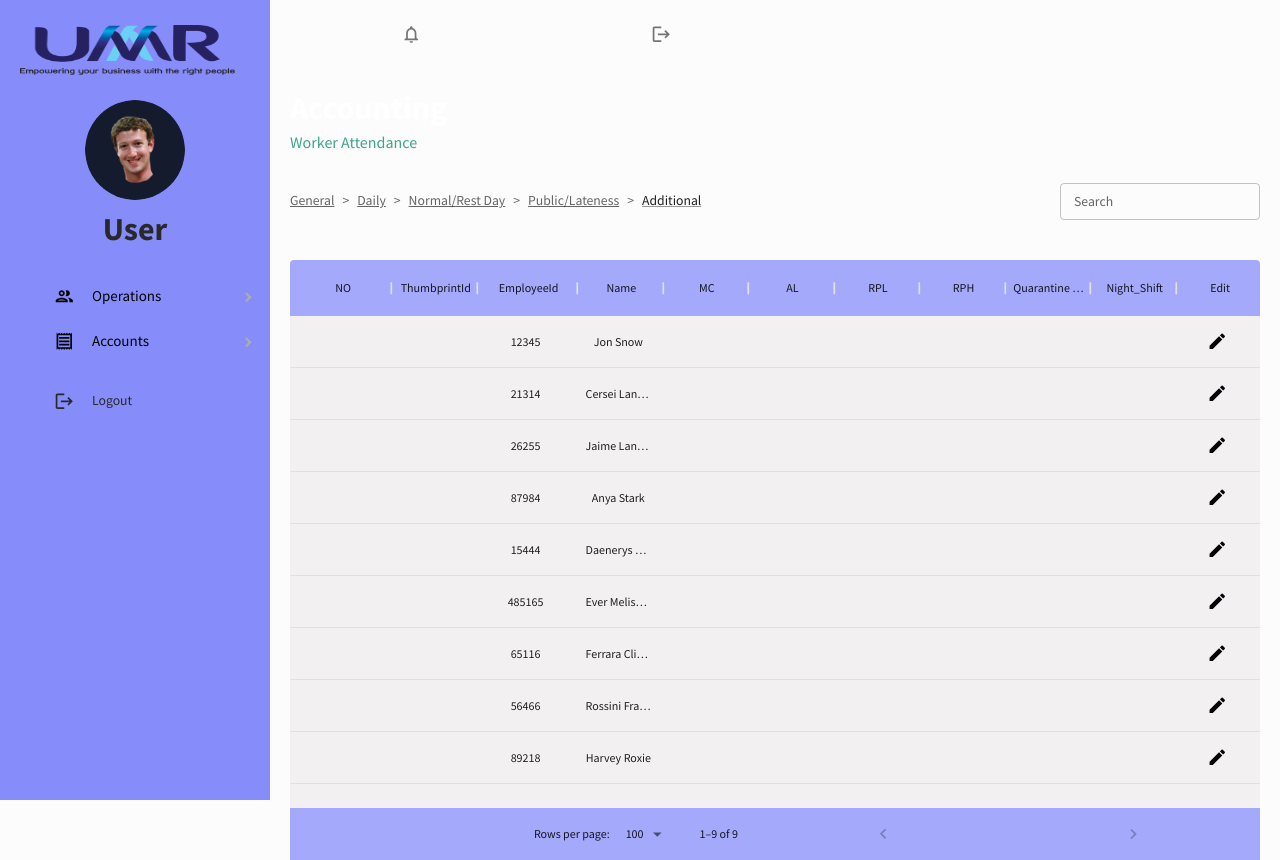
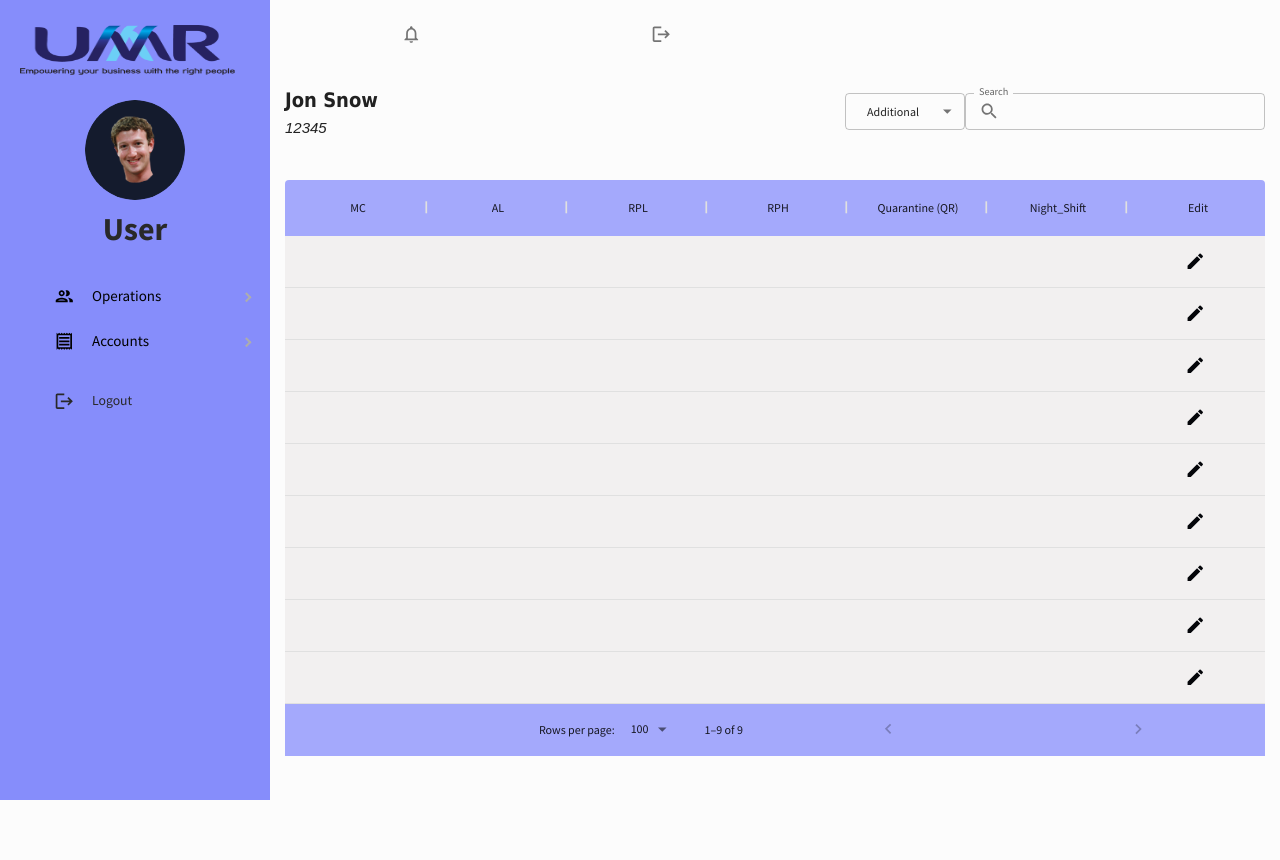
Before and after one commit to syamie9988/UMR-Project, a React (Create React App) app: page /Additional in a window 1280 px wide. After the commit the page ends 800 px from the top, so only its background shows below. Built offline with nearby package versions, Linux system fonts and the light colour scheme.

Commit message:
Additional.jsx

```diff
--- a/src/pages/mainpage/Accounts/Attendance/Additional.jsx
+++ b/src/pages/mainpage/Accounts/Attendance/Additional.jsx
@@ -1,41 +1,18 @@
-import { Box, useTheme, Breadcrumbs, Link, TextField } from "@mui/material";
+import { Box, useTheme, Typography, TextField, InputAdornment, MenuItem, FormControl, Select } from "@mui/material";
 import { DataGrid } from "@mui/x-data-grid";
 import { tokens } from "../../../../components/theme";
 import { mockDataAttendance } from "../../../../data/mockData";
-import Header from "../../../../components/Header";
 import IconButton from "@mui/material/IconButton";
 import EditIcon from "@mui/icons-material/Edit";
+import SearchIcon from "@mui/icons-material/Search";
+import React, { useState } from "react";
+import { Link } from 'react-router-dom';
 
 const Additional = () => {
   const theme = useTheme();
   const colors = tokens(theme.palette.mode);
   const columns = [
-    { field: "no", headerName: "NO" ,headerAlign: "center",
-    align: "center",},
 
-    {
-      field: "ThumbprintId",
-      headerName: "ThumbprintId",
-      flex: 1,
-      headerAlign: "center",
-      align: "center",
-
-    },
-    {
-      field: "EmployeeId",
-      headerName: "EmployeeId",
-      type: "number",
-      headerAlign: "center",
-      align: "center",
-    },
-    {
-      field: "name",
-      headerName: "Name",
-      flex: 1,
-      headerAlign: "center",
-      align: "center",
-
-    },
     {
       field: "MC",
       headerName: "MC",
@@ -93,38 +70,90 @@ const Additional = () => {
     },
   ];
 
+  const [dropdownValue, setDropdownValue] = useState("");
+
+  const handleDropdownChange = (event) => {
+    setDropdownValue(event.target.value);
+  };
+
   return (
-    <Box m="20px">
-      <Header title="Accounting" subtitle="Worker Attendance" />
+    <Box m="15px">
+      <Box
+        display="flex"
+        alignItems="center"
+        justifyContent="space-between"
+        sx={{ mb: "20px" }}
+      >
+
+<Box>
+  <Typography variant="h6" sx={{ fontFamily: 'Tahoma', fontSize: '20px' , fontWeight: 'bold' }}>Jon Snow</Typography>
+  <Typography variant="h6" sx={{ fontFamily: 'Arial', fontSize: '15px', fontStyle : 'italic' }}>12345</Typography>
+</Box>
+
+
+
 <Box display="flex" alignItems="center">
-        <Breadcrumbs separator=">" aria-label="breadcrumb">
-          <Link color="inherit" href="/General">
-            General
+  <FormControl variant="outlined" size="small" sx={{ ml: 1 }}>
+    <Select
+      value={dropdownValue}
+      onChange={handleDropdownChange}
+      displayEmpty
+      inputProps={{ "aria-label": "Select" }}
+      sx={{ minWidth: 120 }} // Set the desired minimum width
+    >
+      <MenuItem value="option1">
+        <Link to="/daily" style={{ textDecoration: 'none', color: 'inherit' }}>
+          <Box display="flex" alignItems="center" px={1} py={0.2}>
+            <Typography variant="body2">daily</Typography>
+          </Box>
         </Link>
-          <Link color="inherit" href="/daily">
-            Daily
+      </MenuItem>
+
+      <MenuItem value="option2">
+        <Link to="/Normal_Rest_Day" style={{ textDecoration: 'none', color: 'inherit' }}>
+          <Box display="flex" alignItems="center" px={1} py={0.2}>
+            <Typography variant="body2">Normal Day/Rest Day</Typography>
+          </Box>
         </Link>
-          <Link color="inherit" href="/Normal_Rest_Day">
-            Normal/Rest Day
+      </MenuItem>
+
+      <MenuItem value="option3">
+        <Link to="/Public_Lateness" style={{ textDecoration: 'none', color: 'inherit' }}>
+          <Box display="flex" alignItems="center" px={1} py={0.2}>
+            <Typography variant="body2">Public Day/Lateness</Typography>
+          </Box>
         </Link>
-          <Link color="inherit" href="/Public_Lateness">
-            Public/Lateness
+      </MenuItem>
+
+      <MenuItem value="">
+        <Link to="/Additional" style={{ textDecoration: 'none', color: 'inherit' }}>
+          <Box display="flex" alignItems="center" px={1} py={0.2}>
+            <Typography variant="body2">Additional</Typography>
+          </Box>
         </Link>
-          <Link color="textPrimary" href="/Additional">
-            Additional
-          </Link>
-        </Breadcrumbs>
+      </MenuItem>
+    </Select>
+  </FormControl>
   <TextField
     id="search-bar"
     label="Search"
     variant="outlined"
     size="small"
-          sx={{ ml: "auto", width: 200 }}
+    sx={{ width: 300 }}
+    InputProps={{
+      startAdornment: (
+        <InputAdornment position="start">
+          <SearchIcon />
+        </InputAdornment>
+      ),
+    }}
   />
+</Box>
+
       </Box>
       <Box
         m="40px 0 0 0"
-        height="75vh"
+        height="72vh"
         sx={{
           "& .MuiDataGrid-root": {
             border: "none",
```
Lines whose indentation alone changed are shown as unchanged.
